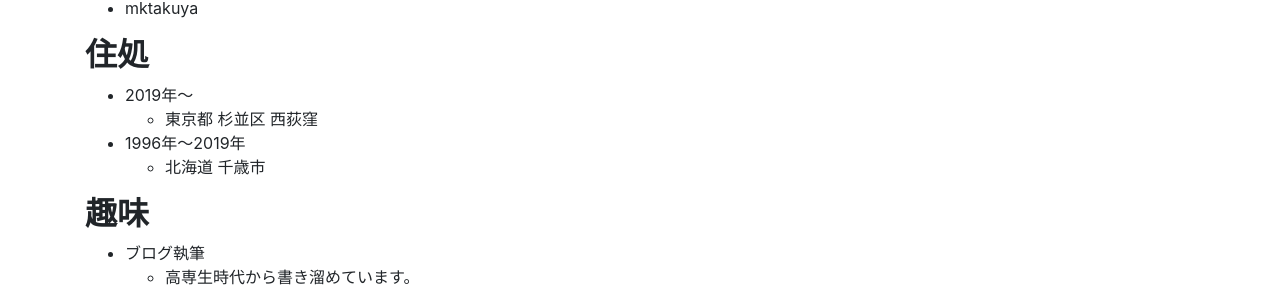
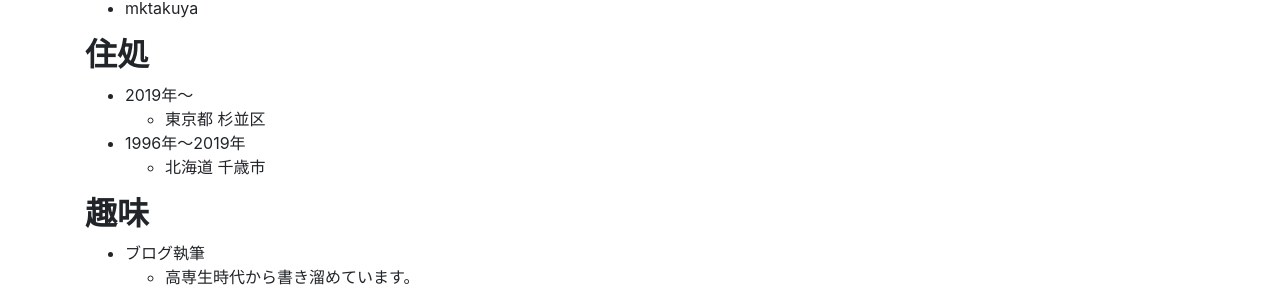
Before and after one commit to mktakuya/mktakuya.github.io, a Jekyll site: the page built from profile.md, in a window 1280 px wide. Shown: the part 192-483 px from the top of the page. Built offline with Jekyll 4.4.1, drawn with Linux system fonts in a browser that asks for light colours.

Commit message:
Remove nishiogi

```diff
--- a/profile.md
+++ b/profile.md
@@ -14,7 +14,7 @@ permalink: '/profile/'
 ## 住処
 
 * 2019年〜
-  * 東京都 杉並区 西荻窪
+  * 東京都 杉並区
 * 1996年〜2019年
   * 北海道 千歳市
 
```
